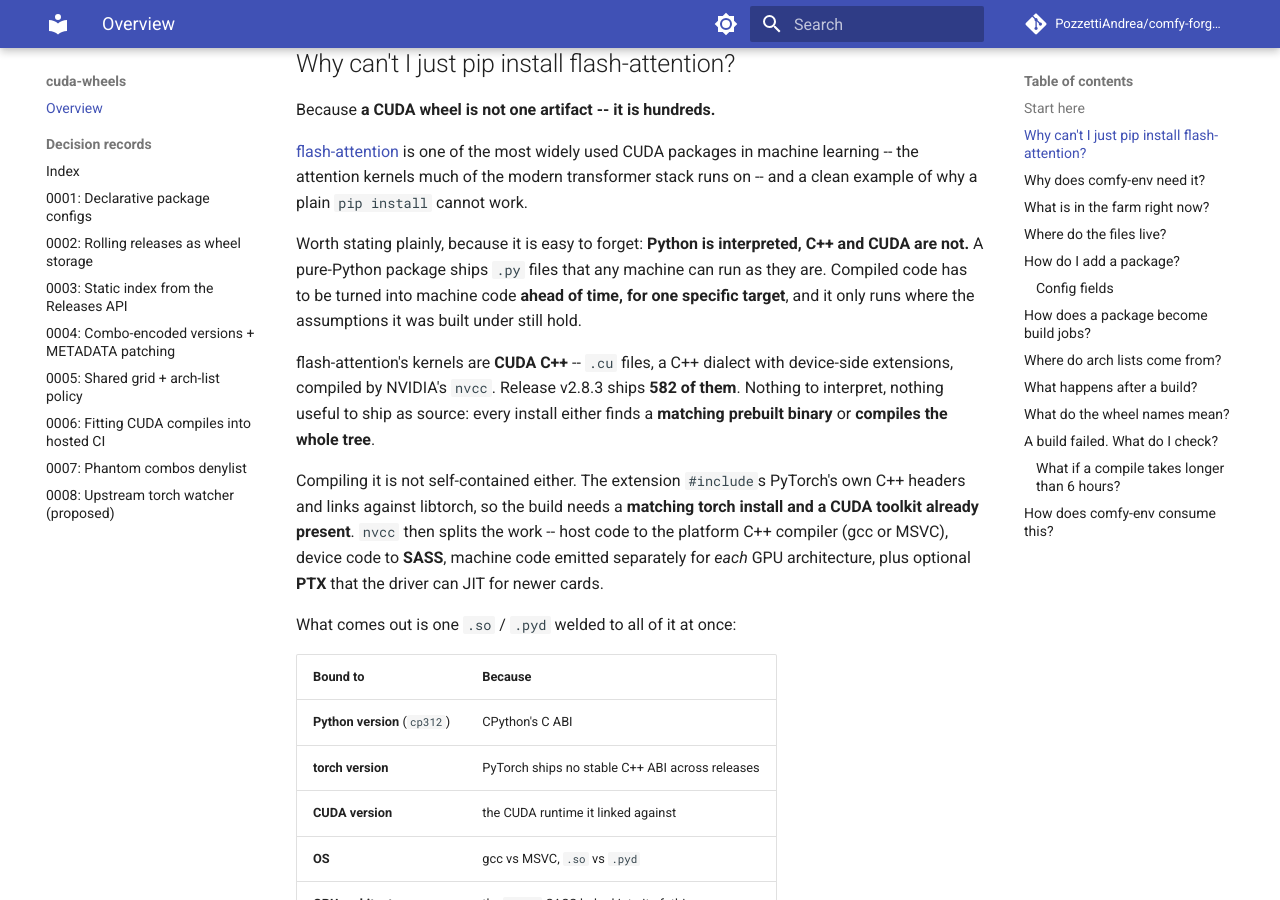
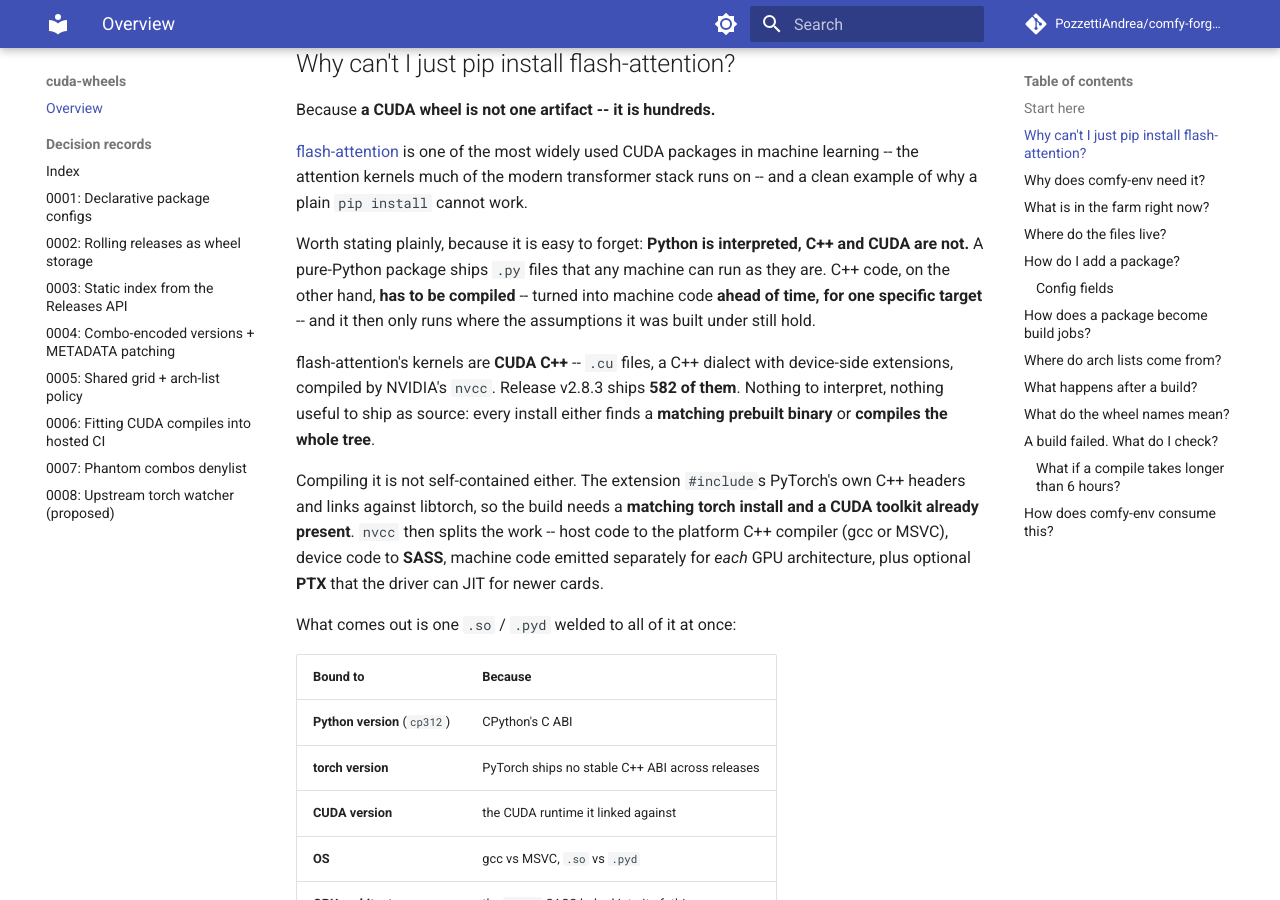
Before and after one commit to Comfy-Forge/comfy-forge-docs, an MkDocs documentation site: the page built from docs/cuda-wheels/index.md, in a window 1280 px wide and 900 px high, scrolled down 906 px. Built offline with MkDocs 1.6.1 and Material for MkDocs 9.7.7, drawn with Linux system fonts in a browser that asks for light colours; comment, search, counter and statistics services are not loaded.

Commit message:
cuda-wheels: state the contrast without the circular phrasing
'Compiled code has to be turned into machine code' assumed the reader
already knew what compiled meant. Now the two halves are parallel: Python
ships .py files any machine runs as they are; C++ has to be compiled, and
compiling is what turns it into machine code for one specific target.

```diff
--- a/docs/cuda-wheels/index.md
+++ b/docs/cuda-wheels/index.md
@@ -38,9 +38,10 @@
 
 Worth stating plainly, because it is easy to forget: **Python is interpreted,
 C++ and CUDA are not.** A pure-Python package ships `.py` files that any
-machine can run as they are. Compiled code has to be turned into machine code
-**ahead of time, for one specific target**, and it only runs where the
-assumptions it was built under still hold.
+machine can run as they are. C++ code, on the other hand, **has to be
+compiled** -- turned into machine code **ahead of time, for one specific
+target** -- and it then only runs where the assumptions it was built under
+still hold.
 
 flash-attention's kernels are **CUDA C++** -- `.cu` files, a C++ dialect with
 device-side extensions, compiled by NVIDIA's `nvcc`. Release v2.8.3 ships
```
